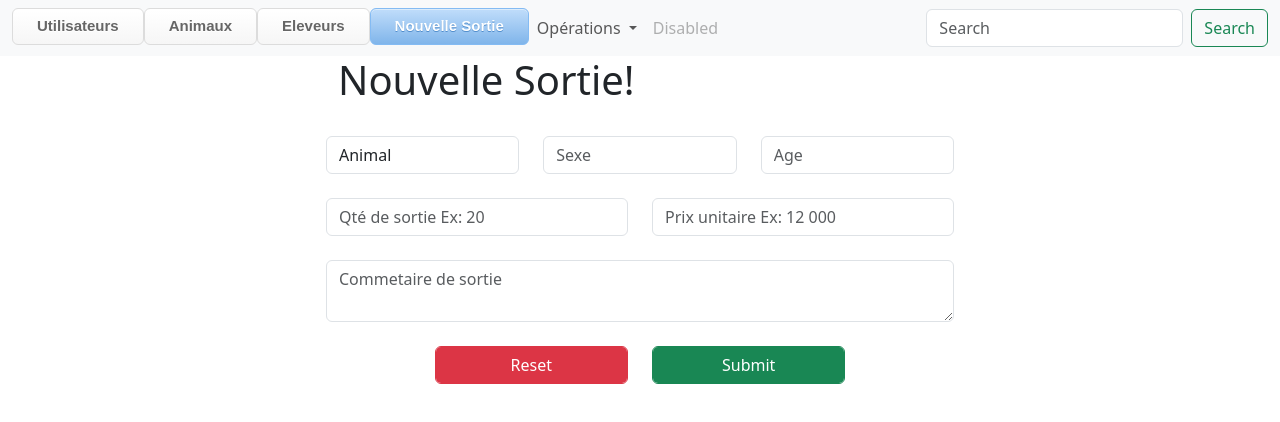
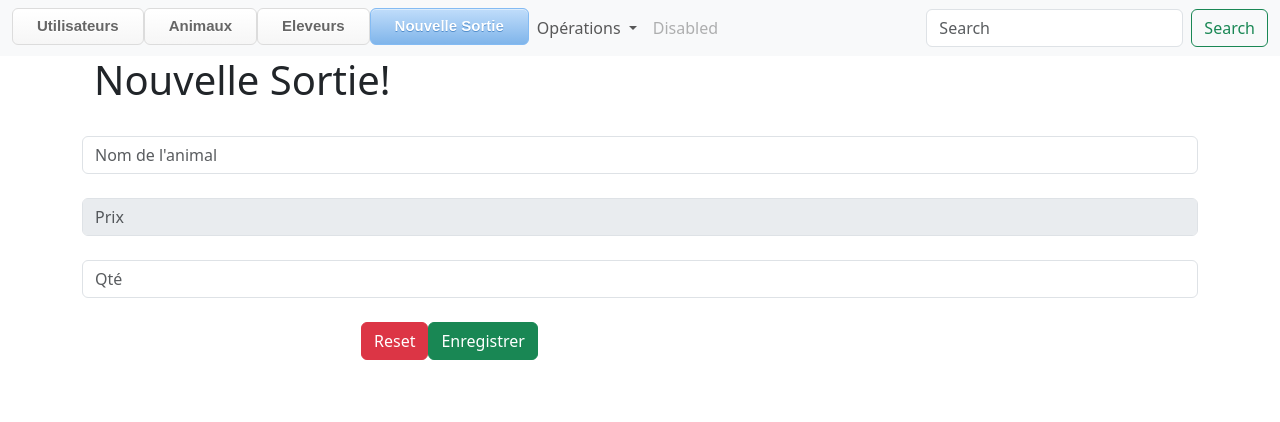
Before and after one commit to Bitsa033/Animaux, an Angular app: page /nouvelle-sortie in a window 1280 px wide. Shown: the top 422 px of the page. Built offline with nearby package versions, Linux system fonts and the light colour scheme.

Commit message:
seul l'affichage des utilisateurs et des animaux fonctionne, il manque la partie insertion des données dans la bd via les API userAPI et AnimalsAPI

```diff
--- a/angular.json
+++ b/angular.json
@@ -28,7 +28,7 @@
               "node_modules/bootstrap/dist/css/bootstrap.min.css",
               "src/styles.css",
               "node_modules/bootstrap/scss/bootstrap.scss",
-              "node_modules/bootstrap-icons/font/bootstrap-icons.css"
+              "node_modules/bootstrap-icons/font/bootstrap-icons.min.css"
             ],
             "scripts": [
                 "node_modules/bootstrap/dist/js/bootstrap.bundle.min.js"
--- a/src/app/ajouter-animal/ajouter-animal.component.html
+++ b/src/app/ajouter-animal/ajouter-animal.component.html
@@ -1,5 +1,5 @@
-<div class="row">
-    <div class="offset-2 col-md-4" ng-app="">
+<div class="container">
+    <div class="" >
         <h1 class="container">Nouvel Animal!</h1>
         <form action="" method="post" autocomplete="off">
             <br>
@@ -23,7 +23,7 @@
         </form>
 
     </div>
-    <!--/col-->
+    <!--/div-->
 
 </div>
-<!--/row-->
+<!--/container-->
--- a/src/app/animaux/animaux.component.html
+++ b/src/app/animaux/animaux.component.html
@@ -1,8 +1,10 @@
-<div class="row">
+<div class="container">
 
-    <div class="col-md-9 offset-2">
+    <div class="">
         <br>
         <a routerLink="/ajouter-animal" class="btn btn-primary">Ajouter un Animal <i class="fa fa-edit"></i></a>
+        <br><br>
+        <h2 *ngIf="!animaux">Chargement en cours ...</h2>
         <table class="table table-stripped table-bordered">
             <thead>
                 <tr>
@@ -44,5 +46,6 @@
             </tbody>
         </table>
     </div>
+    <!--/div-->
 </div>
-<!--/row-->
+<!--/container-->
--- a/src/app/animaux/animaux.component.ts
+++ b/src/app/animaux/animaux.component.ts
@@ -22,12 +22,12 @@ export class AnimauxComponent implements OnInit {
   }
 
   getAnimalsData(){
+    setTimeout(() => {
+      this.service.getAllAnimals().subscribe((response:any)=>{
+        this.animaux=response.data
+      })
 
-    this.service.getAllAnimals().subscribe((response:any)=>{
-
-      this.animaux=response.data
-
-    })
+    }, 1000);
 
   }
 
--- a/src/app/app.component.css
+++ b/src/app/app.component.css
@@ -1,3 +1,4 @@
+
 .button {
     box-shadow: inset 0 1px 0 0 #ffffff;
     background: #ffffff linear-gradient(to bottom, #ffffff 5%, #f6f6f6 100%);
--- a/src/app/eleveurs/eleveurs.component.html
+++ b/src/app/eleveurs/eleveurs.component.html
@@ -1,8 +1,10 @@
-<div class="row">
+<div class="container">
 
-    <div class="col-md-9 offset-2">
+    <div class="">
         <br>
         <a routerLink="/ajouter-eleveur" class="btn btn-primary">Ajouter un Eleveur <i class="fa fa-edit"></i></a>
+        <br><br>
+        <h2 >Chargement en cours ...</h2>
         <table class="table table-stripped table-bordered">
             <thead>
                 <tr>
@@ -22,5 +24,6 @@
             </tbody>
         </table>
     </div>
+    <!--/div-->
 </div>
-<!--/row-->
+<!--/container-->
--- a/src/app/nouvelle-sortie/nouvelle-sortie.component.html
+++ b/src/app/nouvelle-sortie/nouvelle-sortie.component.html
@@ -1,68 +1,30 @@
-<div class="row">
-    <div class="offset-3 col-md-6" ng-app="">
+<div class="container">
+    <div class="" >
         <h1 class="container">Nouvelle Sortie!</h1>
-        <form action="" method="post">
-            <br>
-            <div class="row">
-                <!--col-->
-                <div class="col">
-                    <div class="form-group">
-                        <select type="text"  class="form-control" name="nom">
-                            <option value="">Animal</option>
-                            <option value="">Caroline</option>
-                            <option value="">Flamme</option>
-                            <option value="">Bermude</option>
-                        </select>
-                    </div>
-                </div>
-                <!--col-->
-                <div class="col">
-                    <div class="form-group">
-                        <input type="text" placeholder="Sexe" class="form-control" name="sexe">
-                    </div>
-                </div>
-                <!--col-->
-                <div class="col">
-                    <div class="form-group">
-                        <input type="text" placeholder="Age" class="form-control" name="age">
-                    </div>
-                </div>
-                <!--col-->
-            </div>
-            <!--row-->
-            <br>
-            <div class="row">
-                <div class="col">
-                    <div class="form-group">
-                        <input type="text" placeholder="Qté de sortie Ex: 20" class="form-control" name="qte-sortie">
-                    </div>
-                </div>
-                <!--col-->
-                <div class="col">
-                    <div class="form-group">
-                        <input type="text" placeholder="Prix unitaire Ex: 12 000" class="form-control" name="prix-vente">
-                    </div>
-                </div>
-                <!--col-->
-            </div>
-            <!--row-->
+        <form action="" method="post" autocomplete="off">
             <br>
             <div class="form-group">
-                <textarea type="text" placeholder="Commetaire de sortie" class="form-control" name="commentaire" ></textarea>
+                <input type="text" placeholder="Nom de l'animal" class="form-control" name="nom" id="nom">
             </div>
             <br>
-            <div class="row">
-                <div class="col-md-4 offset-2">
-                    <input type="reset" class="form-control btn btn-danger">
-                </div>
-                <div class="col-md-4">
-                    <input type="submit" class="form-control btn btn-success">
-                </div>
+            <div class="form-group">
+                <input type="text" placeholder="Prix" class="form-control" name="prix" id="prix" disabled>
+            </div>
+            <br>
+            <div class="form-group">
+                <input type="text" placeholder="Qté" class="form-control" name="qte" id="qte">
+            </div>
+            <br>
+
+            <div class="offset-3">
+                <input type="reset" class="btn btn-danger" >
+                <input type="submit" class="btn btn-success" value="Enregistrer" >
             </div>
             <br>
         </form>
 
     </div>
+    <!--/div-->
 
 </div>
-<!--/row-->
+<!--/container-->
--- a/src/app/users/users.component.html
+++ b/src/app/users/users.component.html
@@ -1,8 +1,10 @@
-<div class="row">
-    <h2 class="offset-2">Users List</h2>
-    <div class="col-md-9 offset-2">
+<div class="container">
+
+    <div class="">
         <br>
-        <a routerLink="/ajouter-user" class="btn btn-primary">Ajouter un Utilisateur <i class="fa fa-edit"></i></a>
+        <a routerLink="/ajouter-user" class="btn btn-primary"><i class="bi-edit"></i>Ajouter un Utilisateur <i class="fa fa-edit"></i></a>
+        <br><br>
+        <h2 *ngIf="!users">Chargement en cours ...</h2>
         <table class="table table-stripped table-bordered">
             <thead>
                 <tr>
@@ -39,5 +41,6 @@
             </tbody>
         </table>
     </div>
+    <!--/div-->
 </div>
-<!--/row-->
+<!--/container-->
--- a/src/app/users/users.component.ts
+++ b/src/app/users/users.component.ts
@@ -1,6 +1,5 @@
 import { Component, OnInit } from '@angular/core';
 import { UtilsService } from '../utils.service';
-import { Observable } from 'rxjs';
 
 @Component({
   selector: 'app-users',
@@ -9,7 +8,7 @@ import { Observable } from 'rxjs';
 })
 export class UsersComponent implements OnInit {
 
-  users:any[]=[]
+  users:any
 
   constructor(private utils_service:UtilsService) { }
 
@@ -19,12 +18,6 @@ export class UsersComponent implements OnInit {
 
   getAllUsers(){
     this.utils_service.getAllUsers().subscribe((response:any)=>{
-      // this.users=[
-      //   {id:1,name:'Grislain',email:'yyyy@'},
-      //   {id:1,name:'Grislain',email:'t@ooi'},
-      //   {id:1,name:'Grislain',email:'bbh@p'}
-      // ]
-      console.log(response.data);
 
       this.users=response.data
 
--- a/src/app/utils.service.ts
+++ b/src/app/utils.service.ts
@@ -10,7 +10,6 @@ export class UtilsService {
   api_users = 'http://localhost:8000/api/users/';
   api_animals = 'http://localhost:8000/api/animals/';
   all_data = 'get';
-  one_data = 'get/{id}'
   add_data='store'
 
 
```
